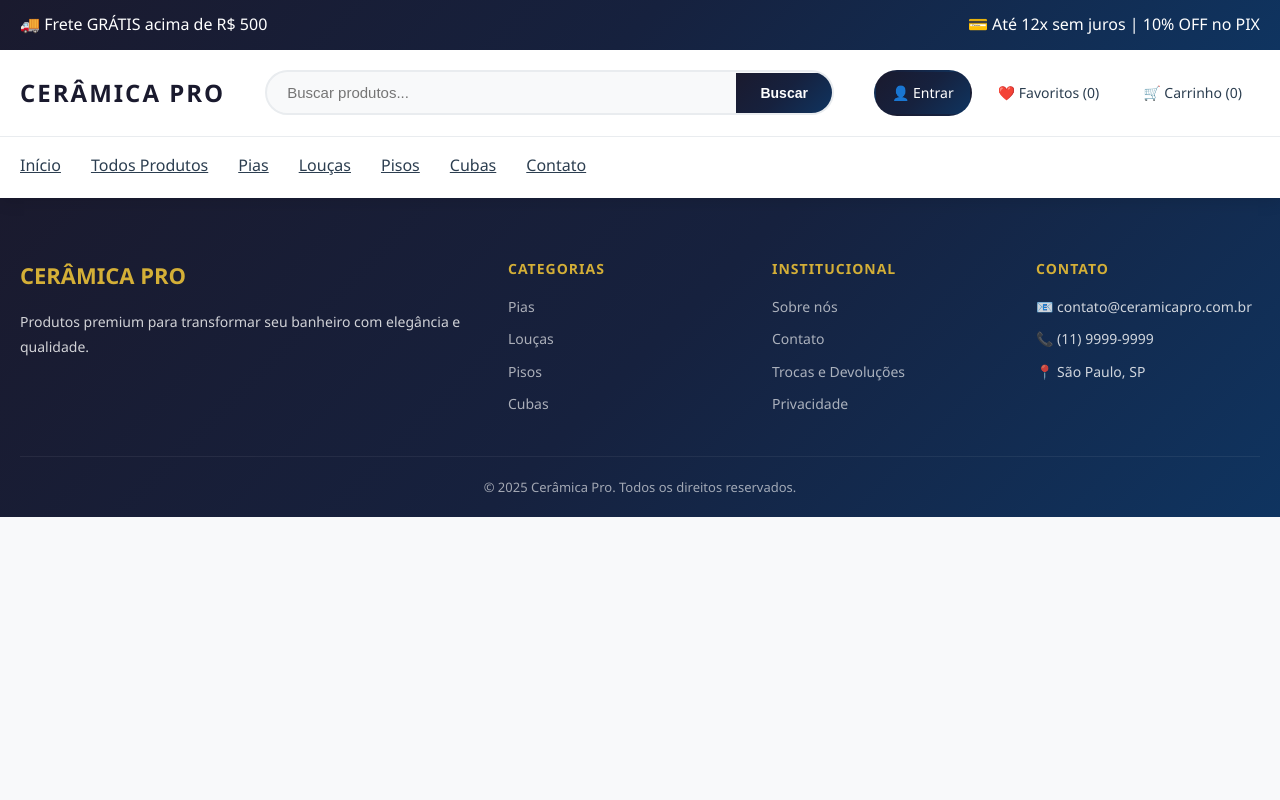
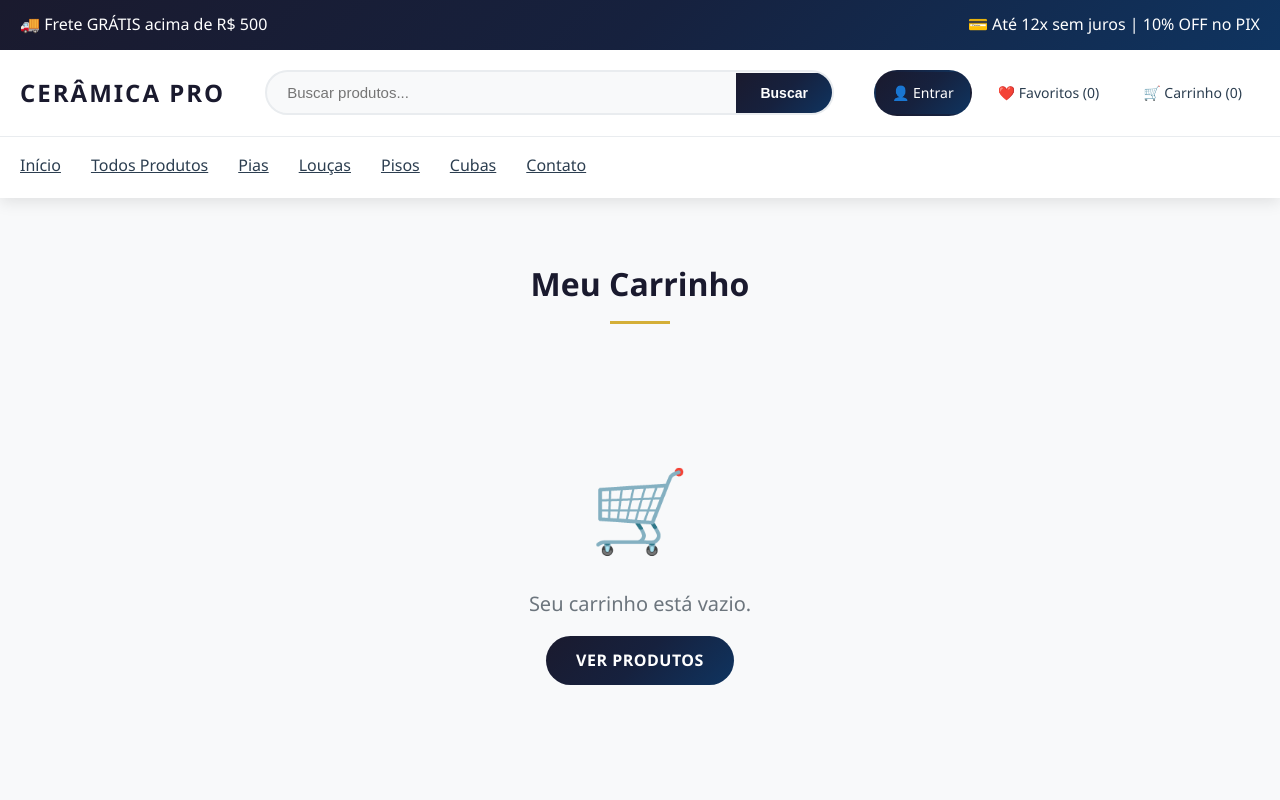
Before and after one commit to BrunoDev111/Loja-de-ceramica, a React (Vite) app: page /carrinho in a window 1280 px wide. Shown: the top 800 px of the page. Built offline with nearby package versions, Linux system fonts and the light colour scheme.

Commit message:
carrinho

```diff
--- a/src/App.tsx
+++ b/src/App.tsx
@@ -7,6 +7,7 @@ import Navigation from './components/Navigation'
 import Footer from './components/Footer'
 import Home from './pages/Home'
 import Produtos from './pages/Produtos'
+import Carrinho from './pages/Carrinho'
 
 export default function App() {
   const [cartCount, setCartCount] = useState(0)
@@ -45,6 +46,12 @@ export default function App() {
               />
             }
           />
+          <Route path="/carrinho"
+          element={
+              <Carrinho
+              />
+            }
+          />
         </Routes>
       </main>
 
--- a/src/css/components.css
+++ b/src/css/components.css
@@ -404,3 +404,26 @@
     font-size: 13px;
     opacity: 0.6;
 }
+/* ========== CARRINHO ========== */
+.carrinho {
+    padding: 60px 0;
+    min-height: 60vh;
+}
+
+.carrinho-empty {
+    text-align: center;
+    padding: 80px 0;
+    display: flex;
+    flex-direction: column;
+    align-items: center;
+    gap: 16px;
+}
+
+.carrinho-empty span {
+    font-size: 80px;
+}
+
+.carrinho-empty p {
+    font-size: 20px;
+    color: var(--gray);
+}
--- /dev/null
+++ b/src/pages/Carrinho.tsx
@@ -0,0 +1,14 @@
+export default function Carrinho() {
+  return (
+    <section className="carrinho">
+      <div className="container">
+        <h2 className="section-title">Meu Carrinho</h2>
+        <div className="carrinho-empty">
+          <span>🛒</span>
+          <p>Seu carrinho está vazio.</p>
+          <a href="/produtos" className="btn btn-primary">Ver Produtos</a>
+        </div>
+      </div>
+    </section>
+  )
+}
```
